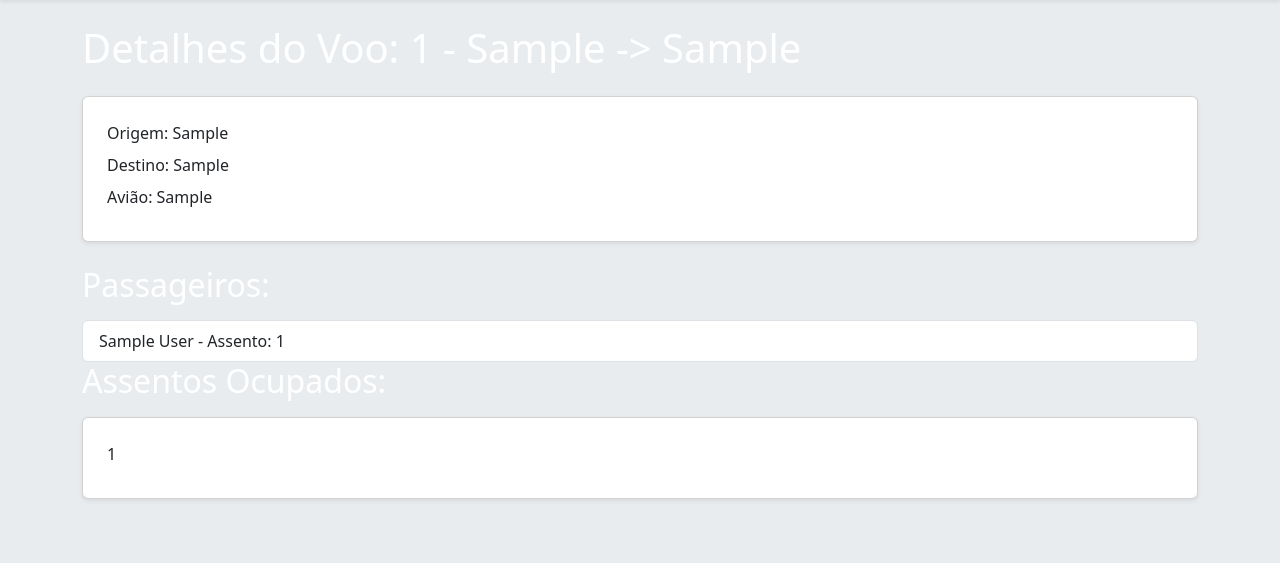
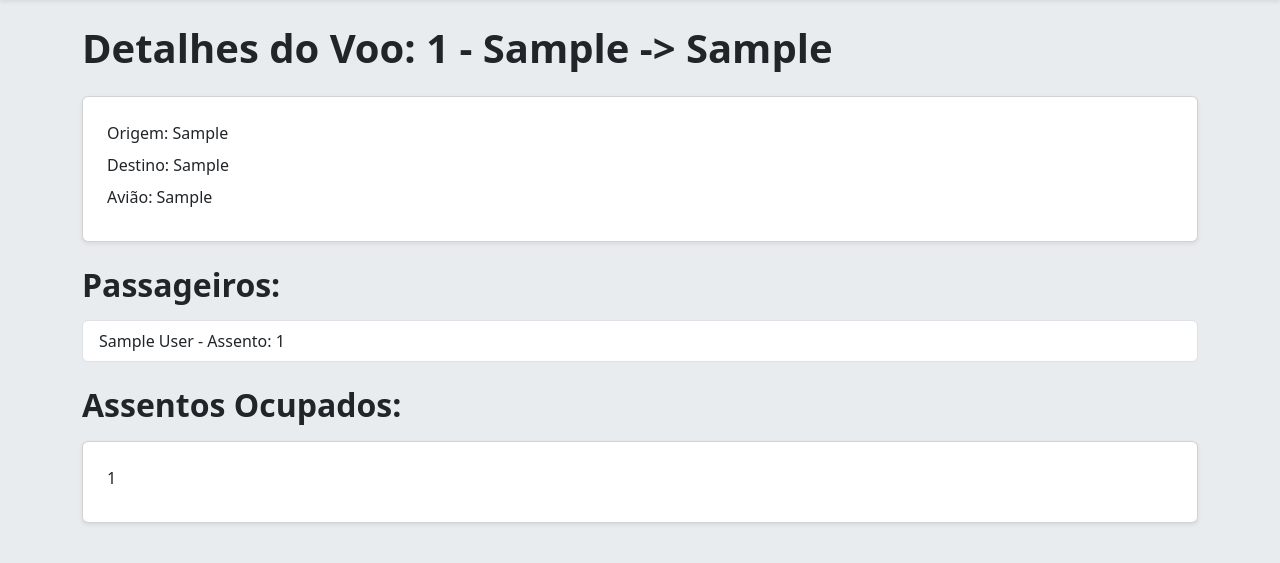
Before and after one commit to gustavo-cigaran/flight-reservation-system, a Django app: page /flights/1/ in a window 1280 px wide. Shown: the part 72-635 px from the top of the page. Run offline with Django 5.2, Linux system fonts and the light colour scheme; a user stored in the database is signed in; tables that the repository leaves empty hold one stand-in row (values such as "Sample post").

Commit message:
refactor(ui): improve titles colors in templates

```diff
--- a/flight_reservation/core/templates/airplane_list.html
+++ b/flight_reservation/core/templates/airplane_list.html
@@ -4,7 +4,7 @@
 
 {% block content %}
     <div class="d-flex justify-content-between align-items-center mb-4">
-        <h1 class="mb-0">Aviões</h1>
+        <h1 class="text-dark fw-bold mb-0">Aviões</h1>
         <a href="/airplanes/register/" class="btn btn-primary">Registrar Avião</a>
     </div>
     {% if airplanes %}
--- a/flight_reservation/core/templates/airplane_registration.html
+++ b/flight_reservation/core/templates/airplane_registration.html
@@ -3,7 +3,7 @@
 {% block title %}Cadastrar Avião{% endblock %}
 
 {% block content %}
-    <h1 class="mb-4">Cadastrar Avião</h1>
+    <h1 class="text-dark fw-bold mb-4">Cadastrar Avião</h1>
 
     <form method="POST" class="card p-4 shadow-sm">
         {% csrf_token %}
--- a/flight_reservation/core/templates/create_reservation.html
+++ b/flight_reservation/core/templates/create_reservation.html
@@ -3,7 +3,7 @@
 {% block title %}Reservar Voo{% endblock %}
 
 {% block content %}
-    <h1 class="mb-4">Reservar Voo</h1>
+    <h1 class="text-dark fw-bold mb-4">Reservar Voo</h1>
 
     <form method="POST" class="card p-4 shadow-sm">
         {% csrf_token %}
--- a/flight_reservation/core/templates/customer_list.html
+++ b/flight_reservation/core/templates/customer_list.html
@@ -3,7 +3,7 @@
 {% block title %}Clientes{% endblock %}
 
 {% block content %}
-    <h1 class="mb-4">Lista de Clientes</h1>
+    <h1 class="text-dark fw-bold mb-4">Clientes</h1>
     <ul class="list-group">
         {% for customer in customers %}
             <li class="list-group-item">
--- a/flight_reservation/core/templates/delete_reservation.html
+++ b/flight_reservation/core/templates/delete_reservation.html
@@ -3,7 +3,7 @@
 {% block title %}Deletar Reserva de Voo{% endblock %}
 
 {% block content %}
-    <h1 class="mb-4">Deletar Reserva de Voo</h1>
+    <h1 class="text-dark fw-bold mb-4">Deletar Reserva de Voo</h1>
 
     <form method="POST" class="card p-4 shadow-sm">
         {% csrf_token %}
--- a/flight_reservation/core/templates/edit_airplane.html
+++ b/flight_reservation/core/templates/edit_airplane.html
@@ -3,7 +3,7 @@
 {% block title %}Editar Avião{% endblock %}
 
 {% block content %}
-    <h1 class="mb-4">Editar Avião</h1>
+    <h1 class="text-dark fw-bold mb-4">Editar Avião</h1>
 
     <form method="POST" class="card p-4 shadow-sm">
         {% csrf_token %}
--- a/flight_reservation/core/templates/edit_reservation.html
+++ b/flight_reservation/core/templates/edit_reservation.html
@@ -3,7 +3,7 @@
 {% block title %}Editar Reserva de Voo{% endblock %}
 
 {% block content %}
-    <h1 class="mb-4">Editar Reserva de Voo</h1>
+    <h1 class="text-dark fw-bold mb-4">Editar Reserva de Voo</h1>
 
     <form method="POST" class="card p-4 shadow-sm">
         {% csrf_token %}
--- a/flight_reservation/core/templates/flight_detail.html
+++ b/flight_reservation/core/templates/flight_detail.html
@@ -1,18 +1,18 @@
 {% extends 'base.html' %}
 {% block content %}
-    <h1 class="mb-4">Detalhes do Voo: {{ flight.id }} - {{ flight.origin }} -> {{ flight.destination }}</h1>
+    <h1 class="text-dark fw-bold mb-4">Detalhes do Voo: {{ flight.id }} - {{ flight.origin }} -> {{ flight.destination }}</h1>
     <div class="card p-4 shadow-sm mb-4">
         <p class="form-label">Origem: {{ flight.origin }}</p>
         <p class="form-label">Destino: {{ flight.destination }}</p>
         <p class="form-label">Avião: {{ flight.airplane }}</p>
     </div>
-    <h2 class="mb-3">Passageiros: </h2>
-    <ul class="list-group">
+    <h2 class="text-dark fw-bold mb-3">Passageiros: </h2>
+    <ul class="list-group mb-4">
         {% for reservation in reservations %}
             <li class="list-group-item">{{ reservation.customer.name }} - Assento: {{ reservation.seat_number }}</li>
         {% endfor %}
     </ul>
-    <h2 class="mb-3">Assentos Ocupados: </h2>
+    <h2 class="text-dark fw-bold mb-3">Assentos Ocupados: </h2>
     <div class="card p-4 shadow-sm mb-4">
         <p class="form-label">{{ occupied_seats|join:", " }}</p>
     </div>
--- a/flight_reservation/core/templates/flight_list.html
+++ b/flight_reservation/core/templates/flight_list.html
@@ -3,6 +3,7 @@
 {% block title %}Voos{% endblock %}
 
 {% block content %}
+    <h1 class="text-dark fw-bold mb-4">Voos</h1>
     <table class="table">
         <thead>
             <tr>
```
